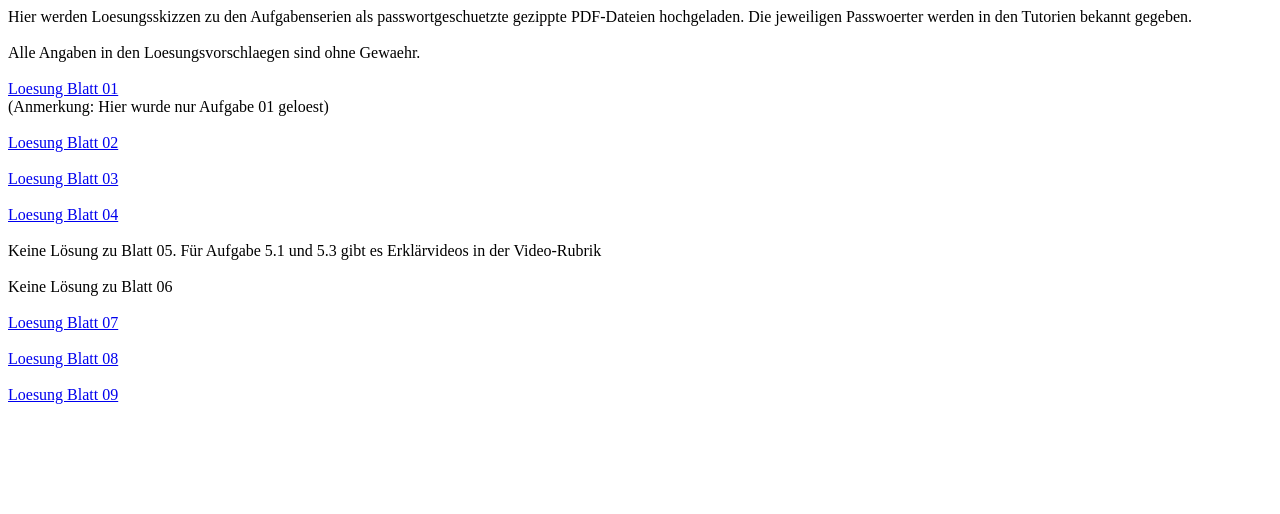
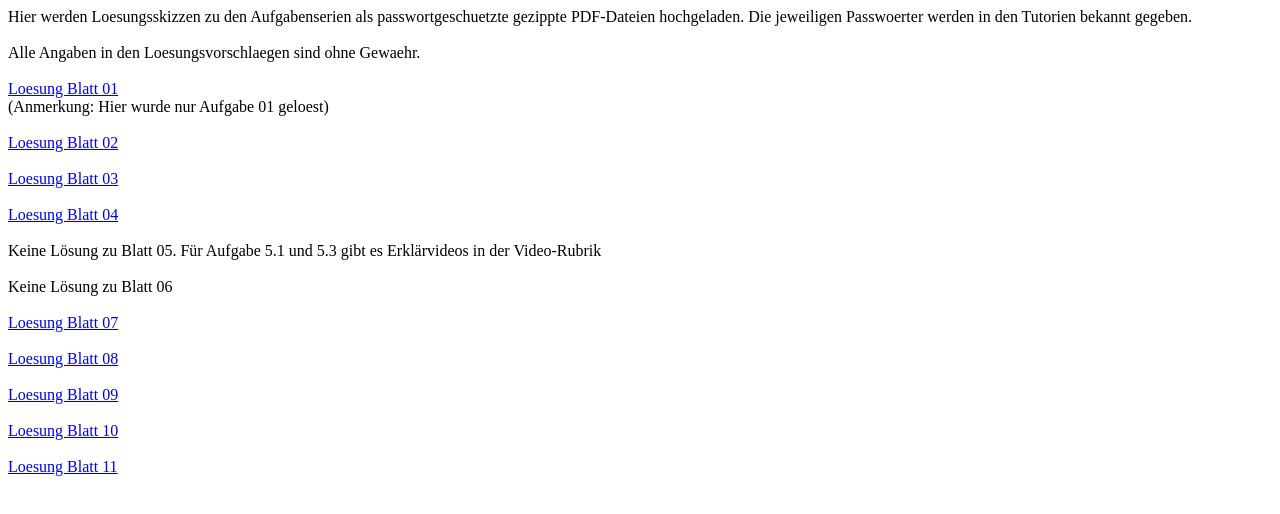
Before and after one commit to salathbar/imi1, a plain HTML site: page source/lsg_skizze.html in a window 1280 px wide. Drawn offline with Linux system fonts and the light colour scheme.

Commit message:
Blatt 10 and 11 added

```diff
--- a/source/lsg_skizze.html
+++ b/source/lsg_skizze.html
@@ -29,6 +29,11 @@
 	<a href="PDFs/blatt08_lsg.zip">Loesung Blatt 08</a>
 	<br> <br>
 	<a href="PDFs/blatt09_lsg.zip">Loesung Blatt 09</a>
+	<br> <br>
+	<a href="PDFs/blatt10_lsg.zip">Loesung Blatt 10</a>
+	<br Danke an Dani, fuer die Bereitstellung der Loesungen fuer Blatt 10.
+	<br> <br>
+	<a href="PDFs/blatt11_lsg.zip">Loesung Blatt 11</a>
 
 </body>
 </html>
```
Also changed, not shown: 2 other files.
